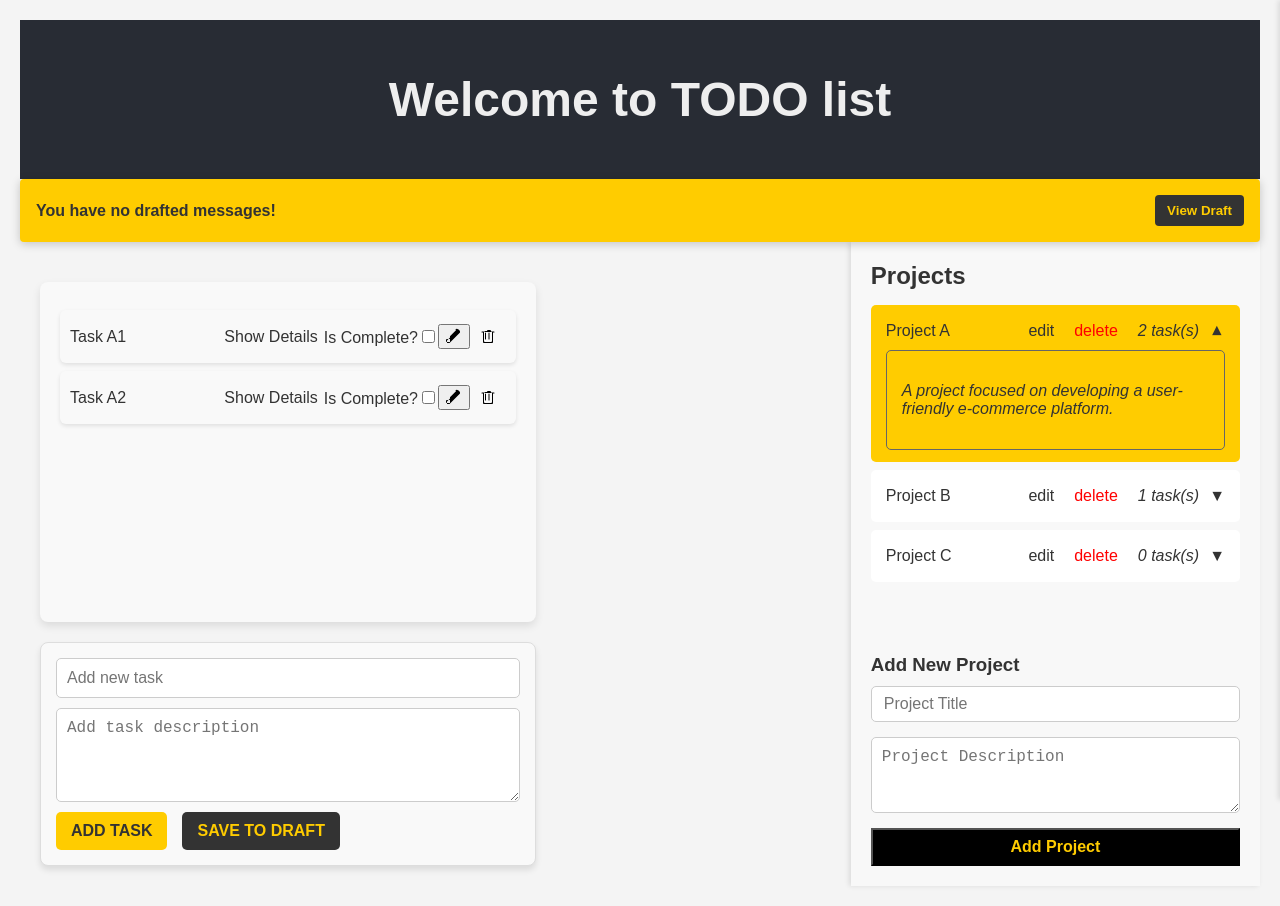
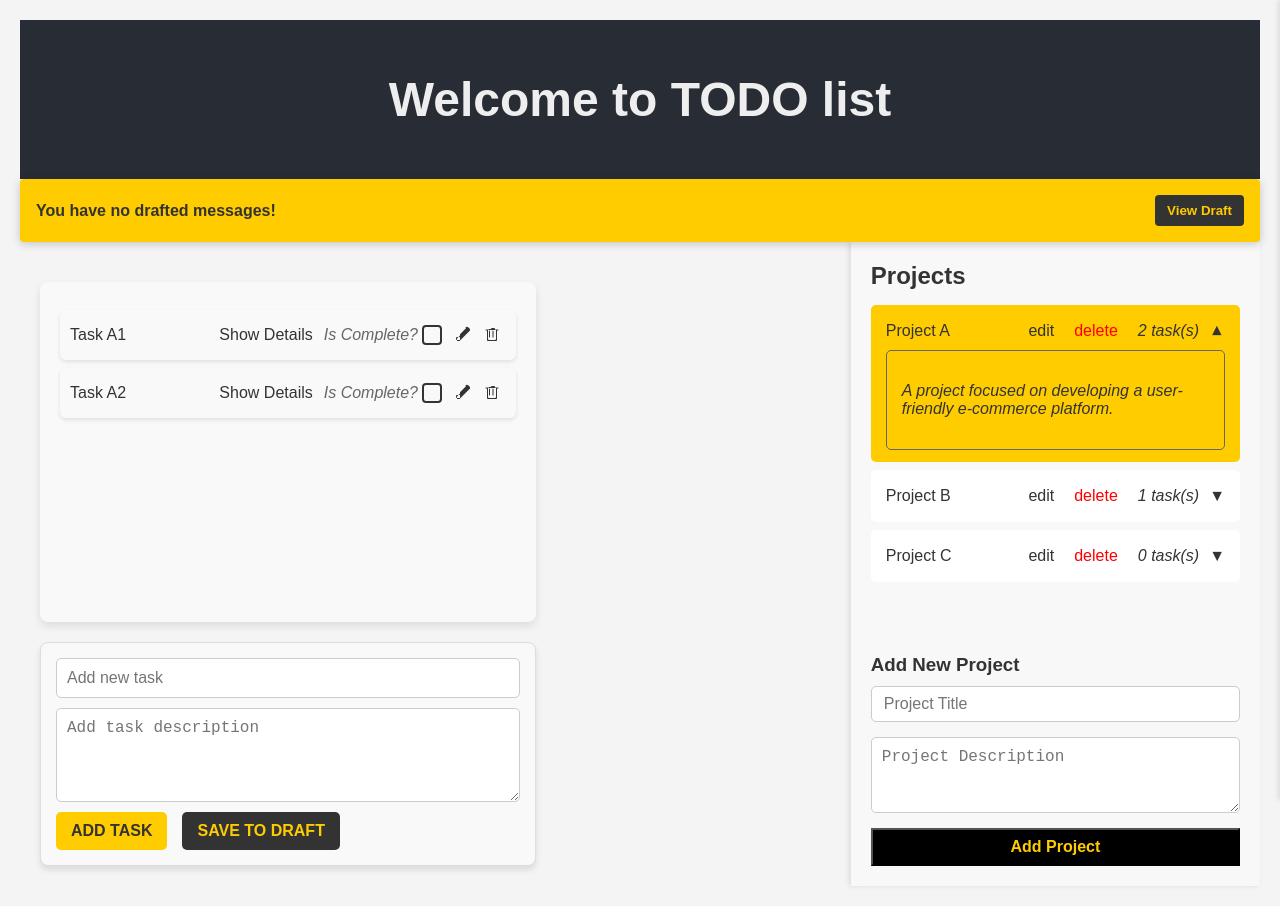
Before and after one commit to seif1125/todo-list, a React (Create React App) app: page / in a window 1280 px wide. Built offline with nearby package versions, Linux system fonts and the light colour scheme.

Commit message:
add class complete toggle

```diff
--- a/src/TaskItem.js
+++ b/src/TaskItem.js
@@ -18,12 +18,12 @@ const TaskItem = ({ task, onComplete, onDelete,onEdit }) => {
           <button className='task-item-toggle-description' onClick={toggleDescription}>
           {showDescription ? 'Hide Details' : 'Show Details'}
         </button>
-        <div>
+        <div className='complete-toggle'>
             <span>Is Complete?</span>
             <input type='checkbox'  onChange={onComplete} checked={task.completed } />
           </div>
 
-          <button onClick={onEdit} className="edit-button" aria-label="Edit Task">
+          <button onClick={onEdit} className="edit-task-button" aria-label="Edit Task">
           <svg
             xmlns="http://www.w3.org/2000/svg"
             width="16"
@@ -36,12 +36,12 @@ const TaskItem = ({ task, onComplete, onDelete,onEdit }) => {
           </svg>
         </button>
 
-         <button onClick={onDelete} className="delete-button" aria-label="Delete Task">
+         <button onClick={onDelete} className="delete-task-button" aria-label="Delete Task">
          <svg
             xmlns="http://www.w3.org/2000/svg"
             width="16"
             height="16"
-            fill="#000000"
+            fill="currentColor"
             viewBox="0 0 16 16"
           >
             <path d="M5.5 5.5a.5.5 0 0 1 .5.5v6a.5.5 0 0 1-1 0v-6a.5.5 0 0 1 .5-.5zm3 .5a.5.5 0 0 1 1 0v6a.5.5 0 0 1-1 0v-6zM7 4.5V4a1 1 0 0 1 1-1h2a1 1 0 0 1 1 1v.5h3a.5.5 0 0 1 0 1h-1v9a2 2 0 0 1-2 2H5a2 2 0 0 1-2-2v-9H2a.5.5 0 0 1 0-1h3zM4.118 5 4 5.059V14a1 1 0 0 0 1 1h6a1 1 0 0 0 1-1V5.059L11.882 5H4.118zM5 4.5v-.5h6V4.5H5z" />
```
